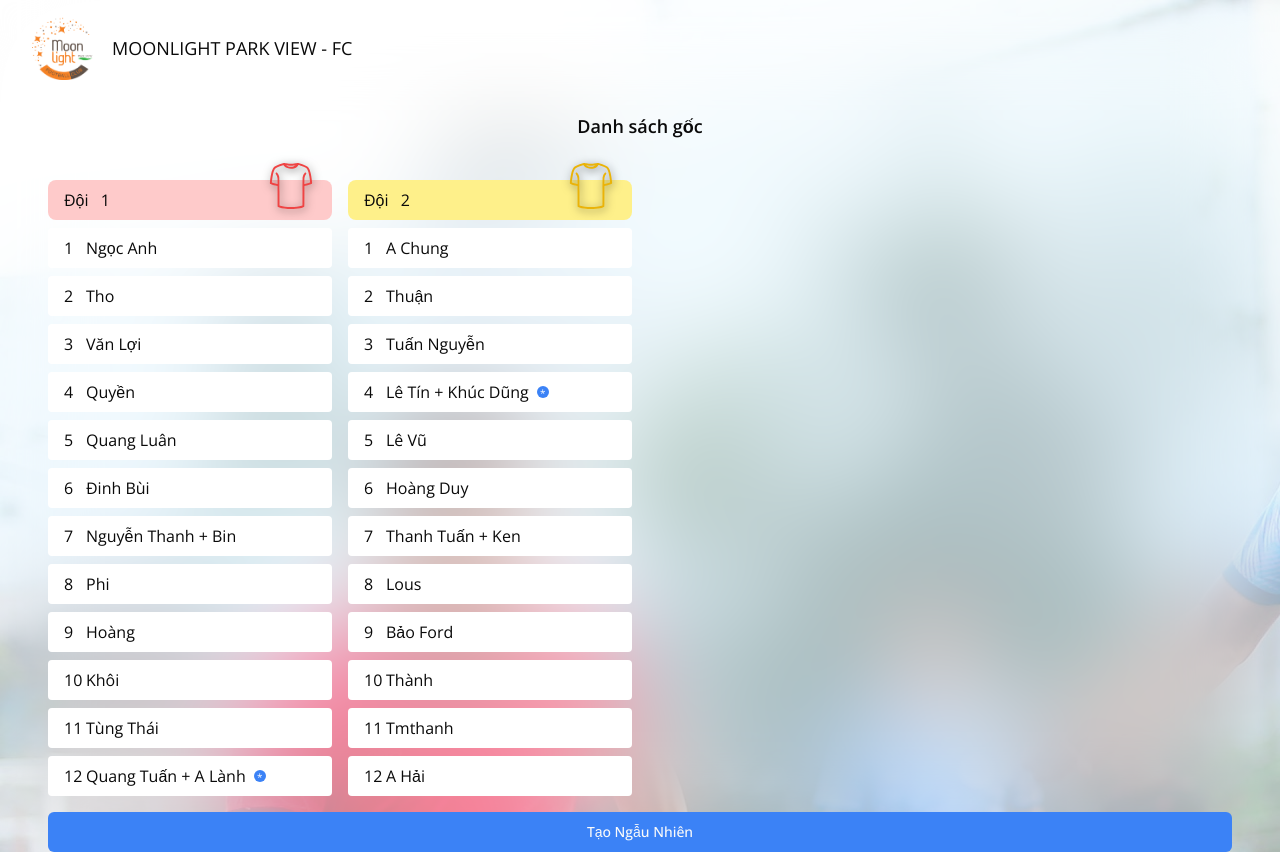
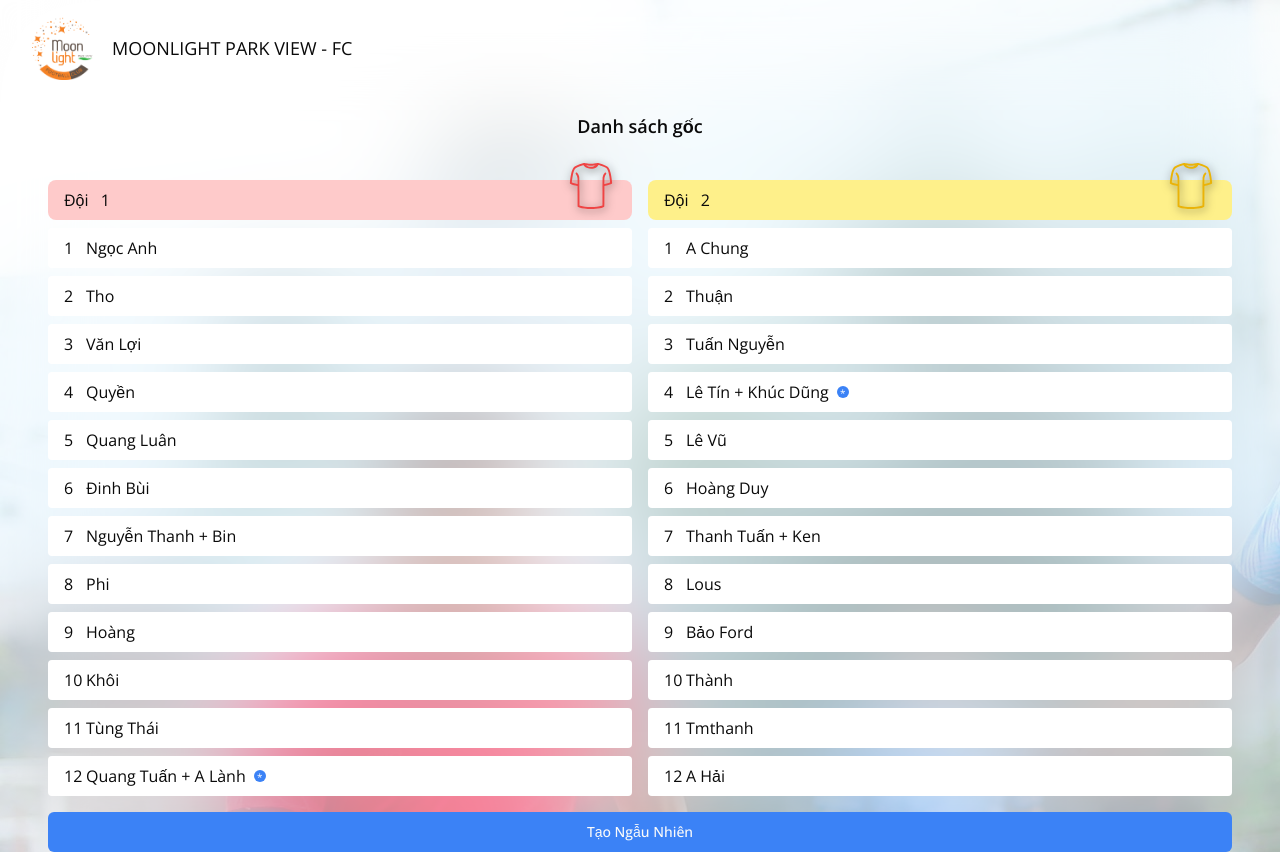
Before and after one commit to tuannguyen1702/split-teams, a Next.js app: page / in a window 1280 px wide. Built offline with nearby package versions, Linux system fonts and the light colour scheme.

Commit message:
Update page.tsx

```diff
--- a/src/app/page.tsx
+++ b/src/app/page.tsx
@@ -71,7 +71,7 @@
         Danh sách gốc
       </h1>
       <div className="flex-1 z-10 pb-4 md:pt-4 text-left">
-        <div className={`z-10 pt-4  mt-2 grid text-center md:w-full grid-cols-2 md:grid-cols-4 md:text-left gap-x-4 gap-y-8`}>
+        <div className={`z-10 pt-4  mt-2 grid text-center md:w-full grid-cols-2 md:grid-cols-${totalTeam} md:text-left gap-x-4 gap-y-8`}>
           {Array.from(Array(totalTeam).keys()).map((team) => (
             <div key={team}>
               <div
```
